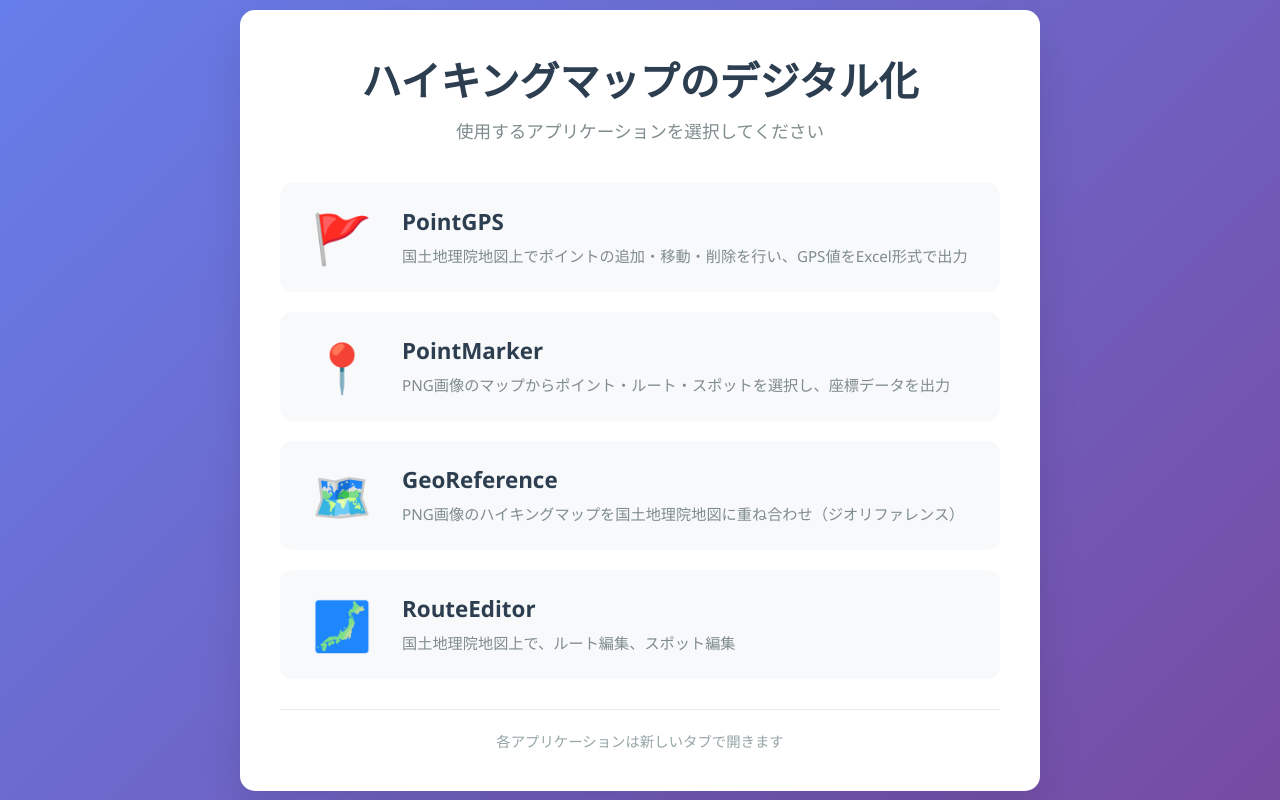
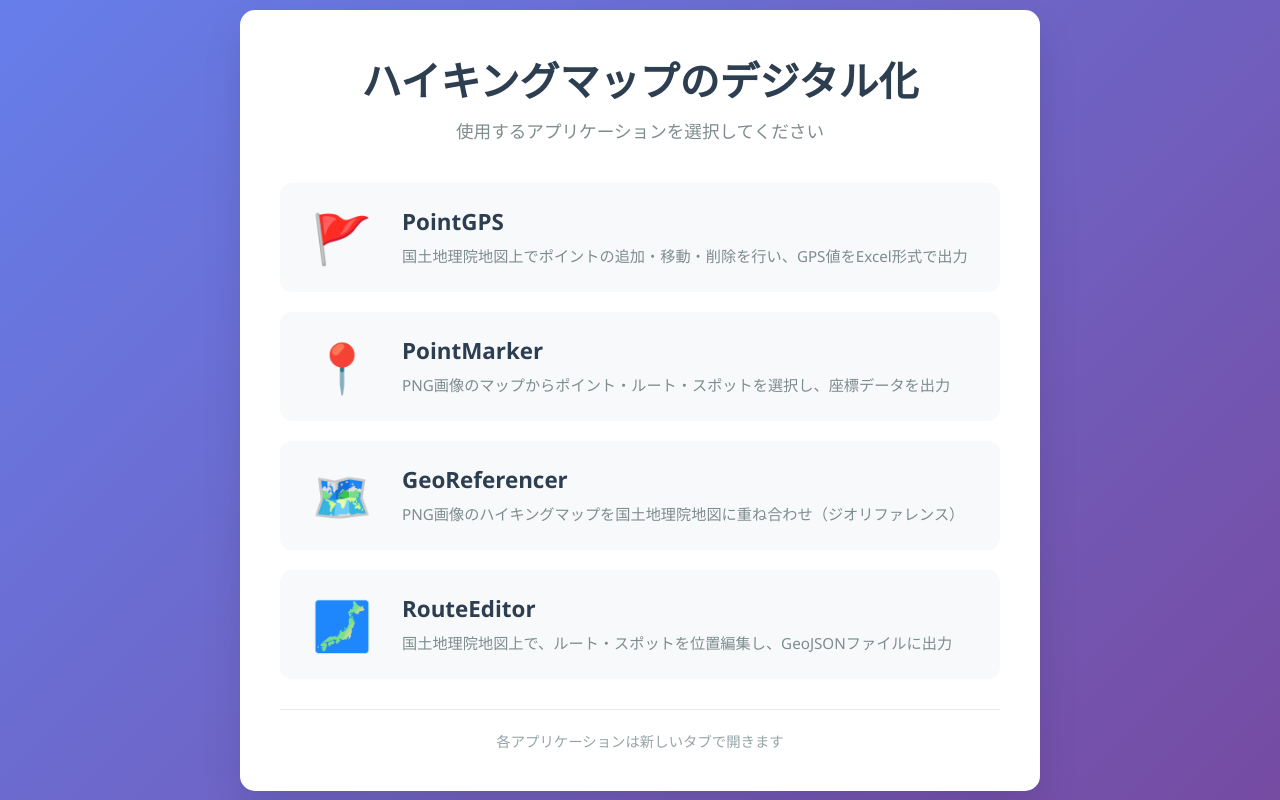
Before and after one commit to sato4app/MapGPS, a plain HTML site: page index.html in a window 1280 px wide. Drawn offline with Linux system fonts and the light colour scheme.

Commit message:
update titles 2

```diff
--- a/index.html
+++ b/index.html
@@ -36,7 +36,7 @@
             <a href="GeoReferencer/index.html" class="app-card" onclick="openApp('GeoReferencer/index.html'); return false;">
                 <div class="app-icon">🗺️</div>
                 <div class="app-content">
-                    <div class="app-title">GeoReference</div>
+                    <div class="app-title">GeoReferencer</div>
                     <div class="app-description">
                         PNG画像のハイキングマップを国土地理院地図に重ね合わせ（ジオリファレンス）
                     </div>
@@ -48,7 +48,7 @@
                 <div class="app-content">
                     <div class="app-title">RouteEditor</div>
                     <div class="app-description">
-                        国土地理院地図上で、ルート編集、スポット編集
+                        国土地理院地図上で、ルート・スポットを位置編集し、GeoJSONファイルに出力
                     </div>
                 </div>
             </a>
```
